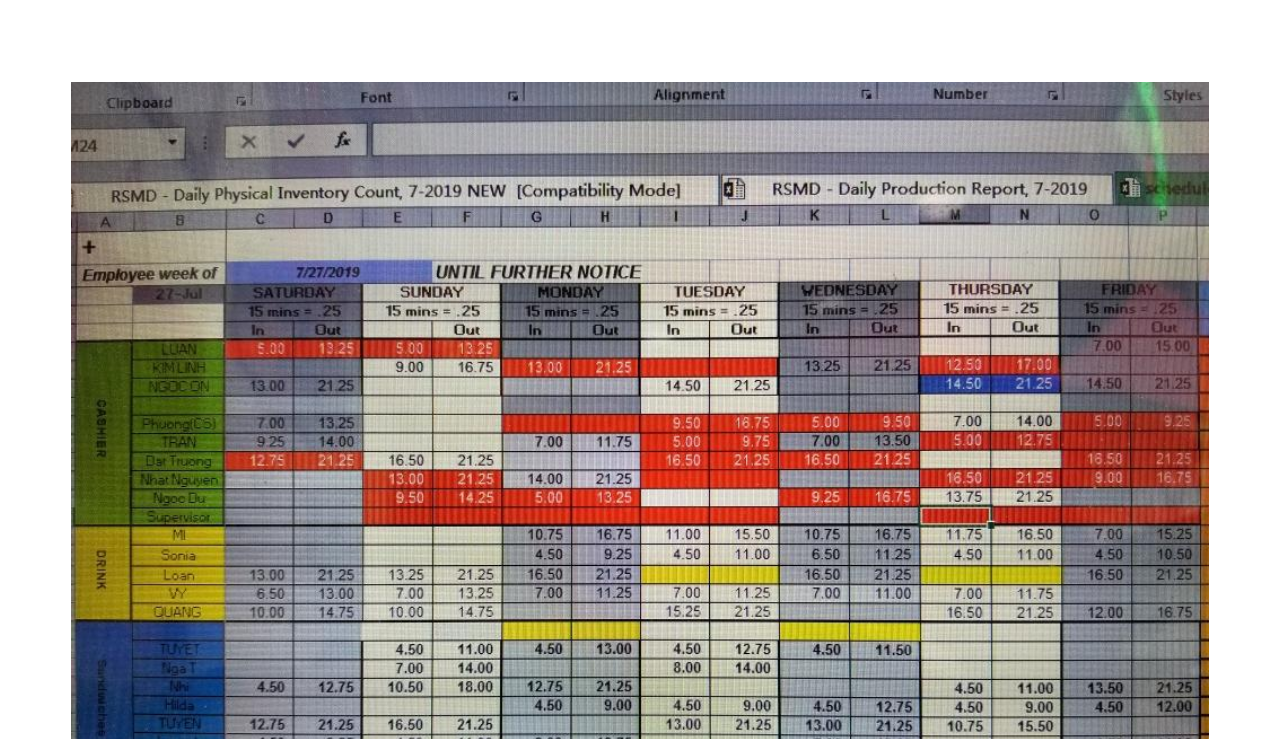
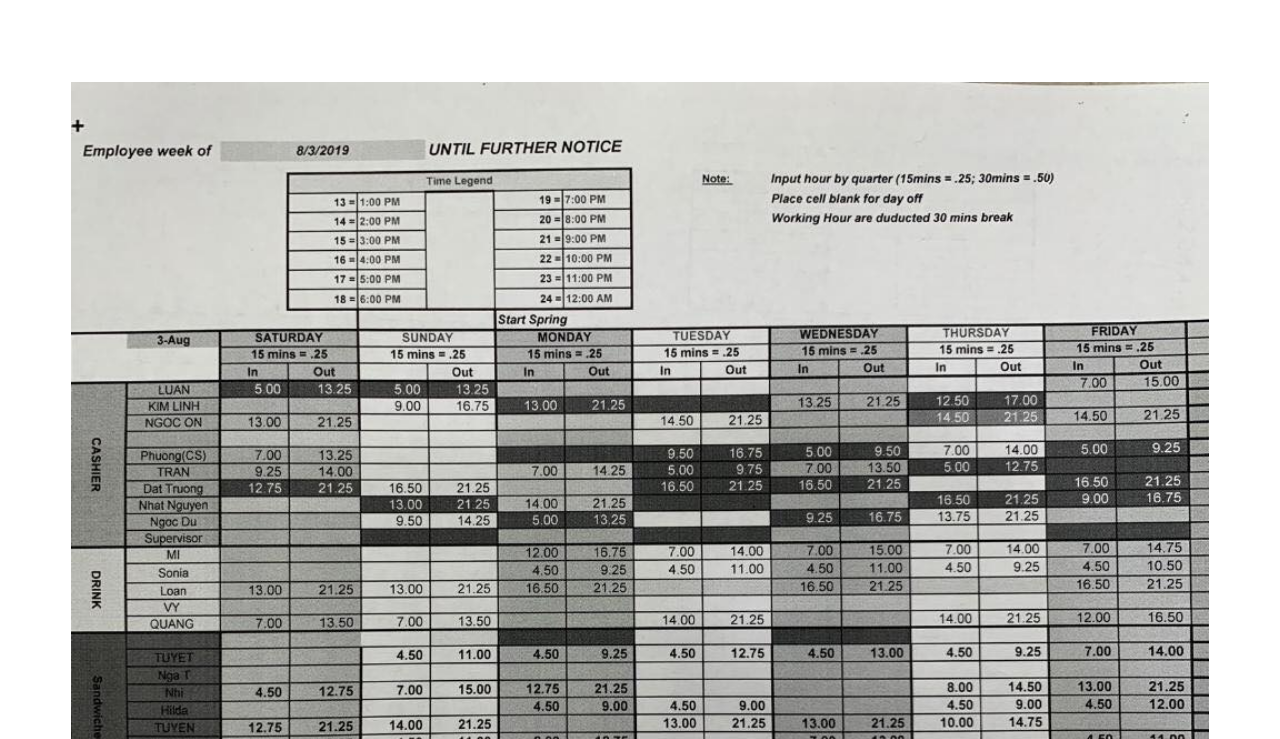
Before and after one commit to vutran25/vutran25.github.io, a plain HTML site: page index.html in a window 1280 px wide. Shown: the part 61-800 px from the top of the page. Drawn offline with Linux system fonts and the light colour scheme.

Commit message:
New Week Schedule

```diff
--- a/index.html
+++ b/index.html
@@ -6,7 +6,7 @@
 </head>
 <body>
 	<h1>Employees Work Schedule</h1>
-	<image src="July4.JPG">
+	<image src="August3.JPG">
 
 </body>
 </html>
```
Also changed, not shown: August3.jpg (added), July4.JPG (deleted).
